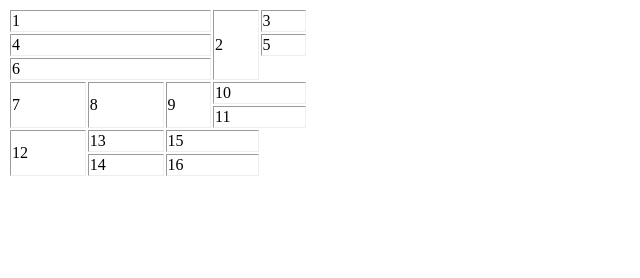
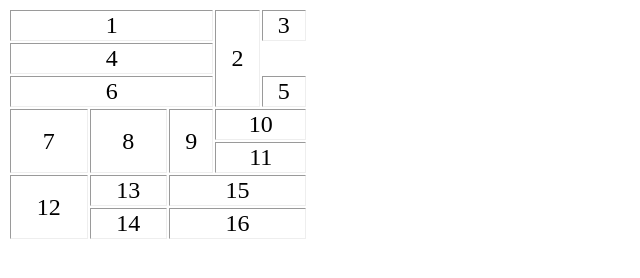
Before and after one commit to taniotanio7/szybin-lekcje-html, a plain HTML site: page zadanka/tabelki.html in a window 1280 px wide. Shown: the whole page, without its empty margins (0-640 px from the left). Drawn offline with Linux system fonts and the light colour scheme.

Commit message:
Somewhat working

```diff
--- a/zadanka/tabelki.html
+++ b/zadanka/tabelki.html
@@ -8,6 +8,11 @@
             width: 300px;
             height: 100px;
             border: 1px;
+        }
+
+        td {
+            text-align: center;
+            font-size: 150%;
         }
     </style>
 </head>
@@ -22,19 +27,19 @@
     <tr>
         <td colspan="3">1</td>
         <td rowspan="3">2</td>
-        <td colspan="">3</td>
+        <td>3</td>
     </tr>
 
 
-    <!-- Wiersz 2-->
+     <!--Wiersz 2-->
     <tr>
         <td colspan="3">4</td>
-        <td>5</td>
     </tr>
 
     <!-- Wiersz 3-->
     <tr>
         <td colspan="3">6</td>
+        <td>5</td>
     </tr>
 
     <!-- Wiersz 4-->
@@ -47,20 +52,20 @@
 
     <!-- Wiersz 5-->
     <tr>
-        <td colspan="2  ">11</td>
+        <td colspan="2">11</td>
     </tr>
 
     <!-- Wiersz 6-->
     <tr>
         <td rowspan="2">12</td>
-        <td>13</td>
-        <td colspan="2">15</td>
+        <td >13</td>
+        <td colspan="3">15</td>
     </tr>
 
     <!-- Wiersz 7-->
     <tr>
         <td>14</td>
-        <td colspan="2">16</td>
+        <td colspan="4" rowspan="3">16</td>
     </tr>
 </table>
 
```
Also changed, not shown: zadanka/tabelka-interpretacja.png (added), 1 other file.
